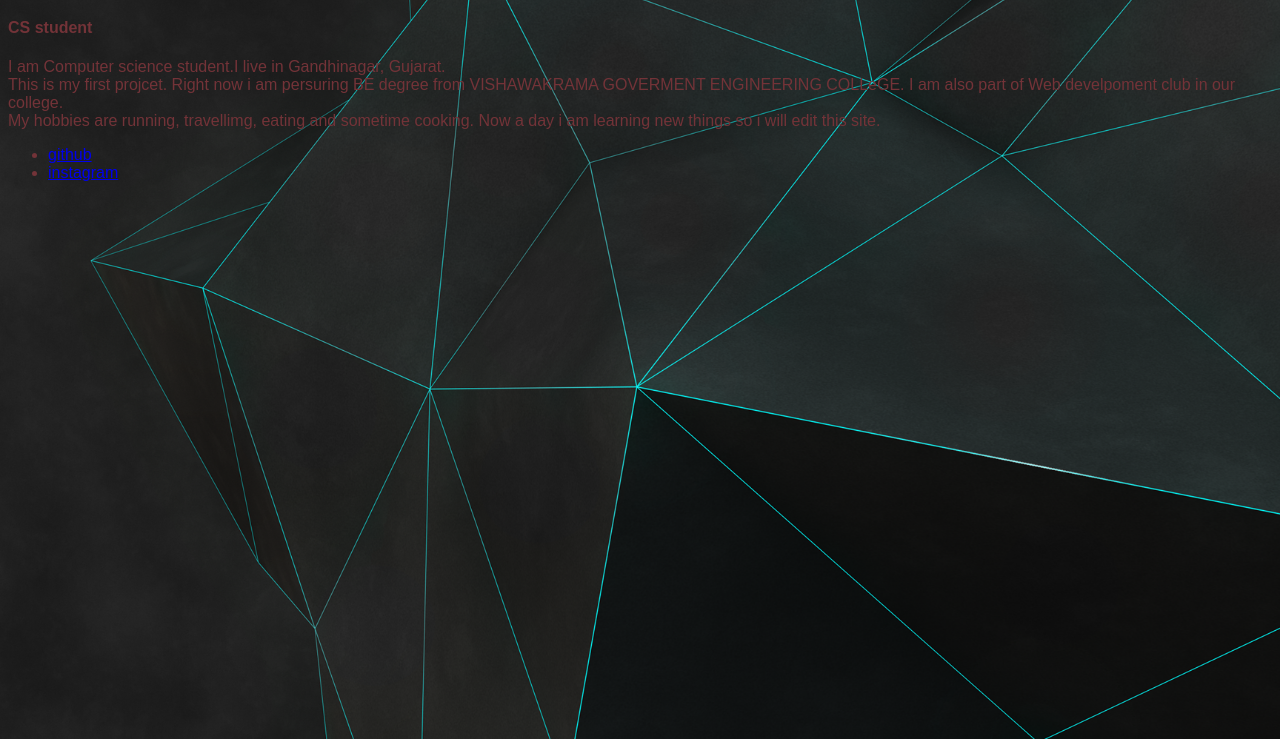
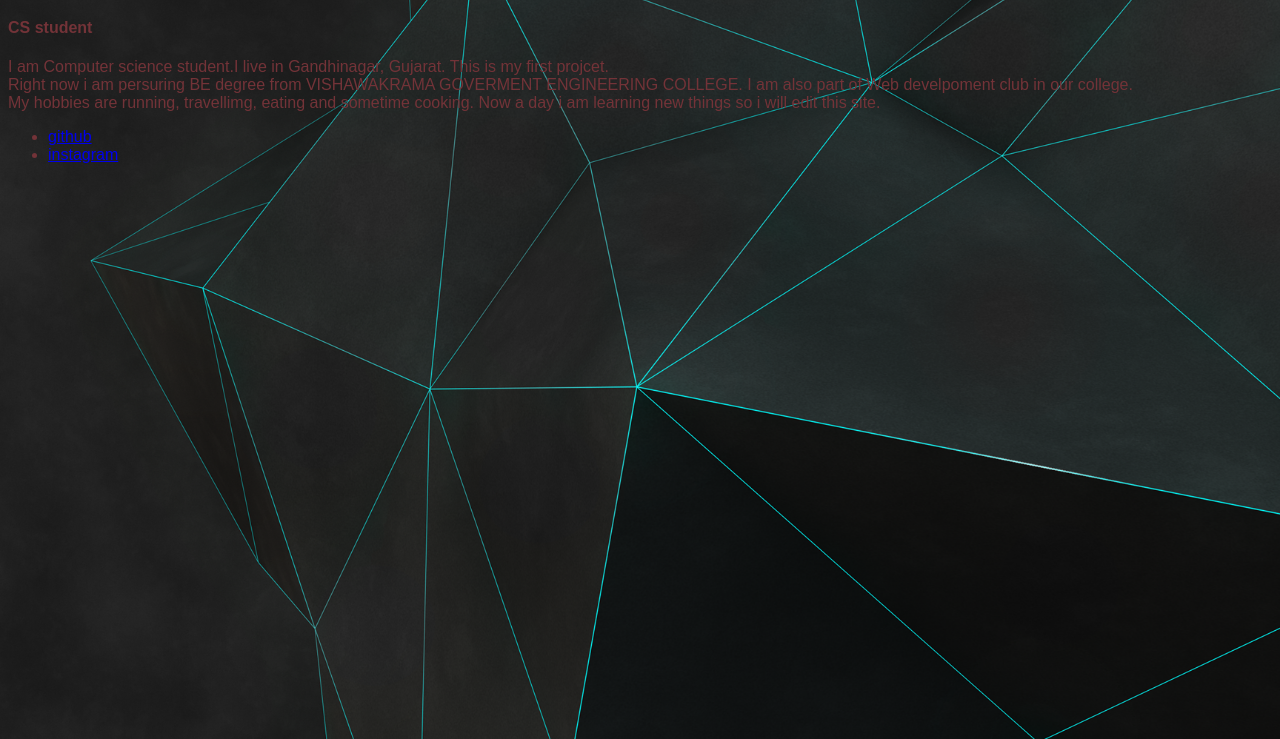
Before and after one commit to vrushti17/website, a plain HTML site: page index.html in a window 1280 px wide. Shown: the part 61-800 px from the top of the page. Drawn offline with Linux system fonts and the light colour scheme.

Commit message:
change somethings and add pic

```diff
--- a/index.html
+++ b/index.html
@@ -30,12 +30,13 @@
             <p class="bio">
 
 
-I am Computer science student.I live in Gandhinagar, Gujarat.<br>
- This is my first projcet.
-Right now i am persuring BE degree from VISHAWAKRAMA GOVERMENT ENGINEERING COLLeGE.
+I am Computer science student.I live in Gandhinagar, Gujarat.
+ This is my first projcet. <br>
+Right now i am persuring BE degree from VISHAWAKRAMA GOVERMENT ENGINEERING COLLEGE.
 I am also part of Web develpoment club in our college. <br>
 My hobbies are running, travellimg, eating and sometime cooking.
 Now a day i am learning new things so i will edit this site. <br>
+
 
 </p>
 <ul>
```
